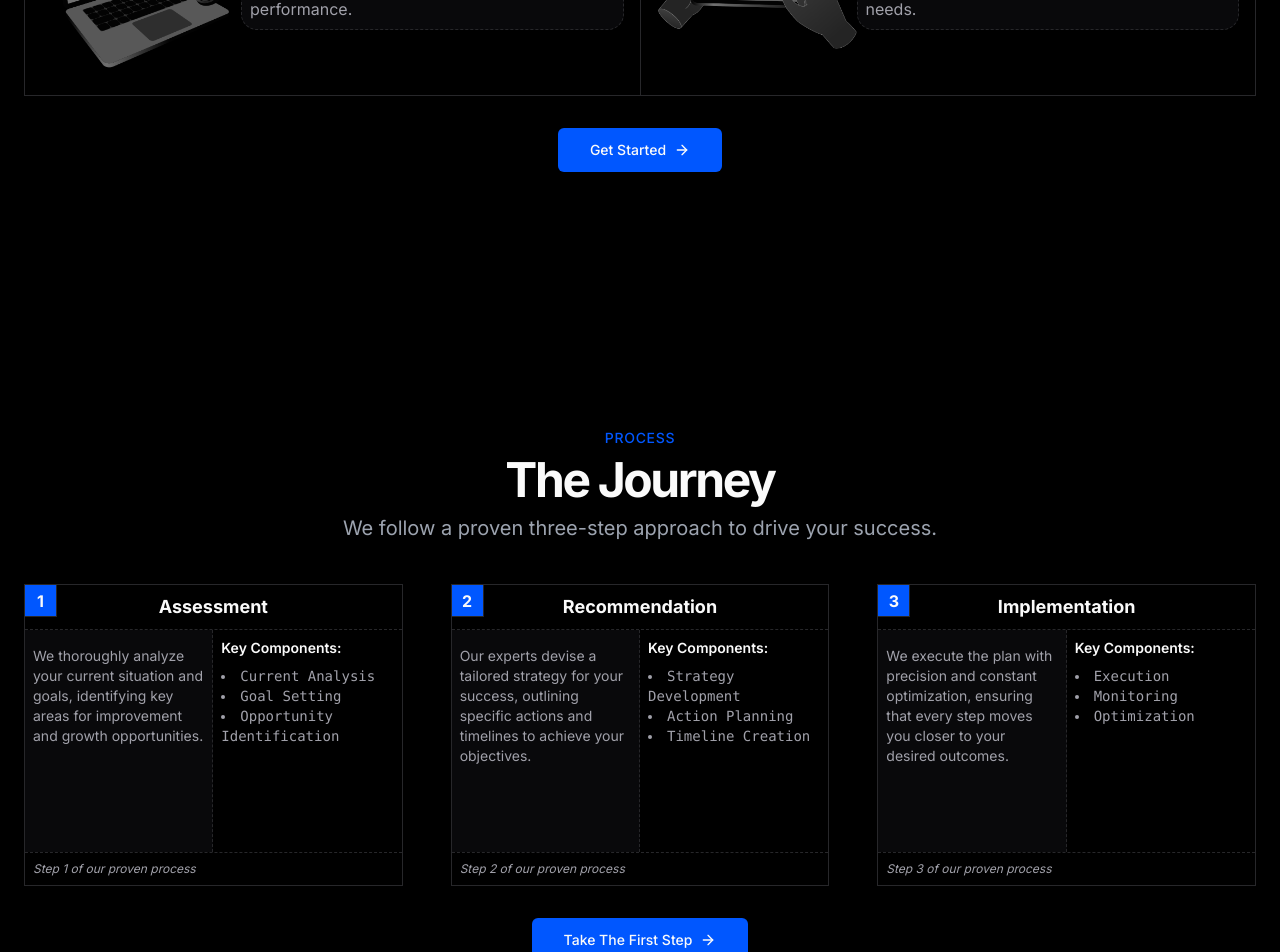
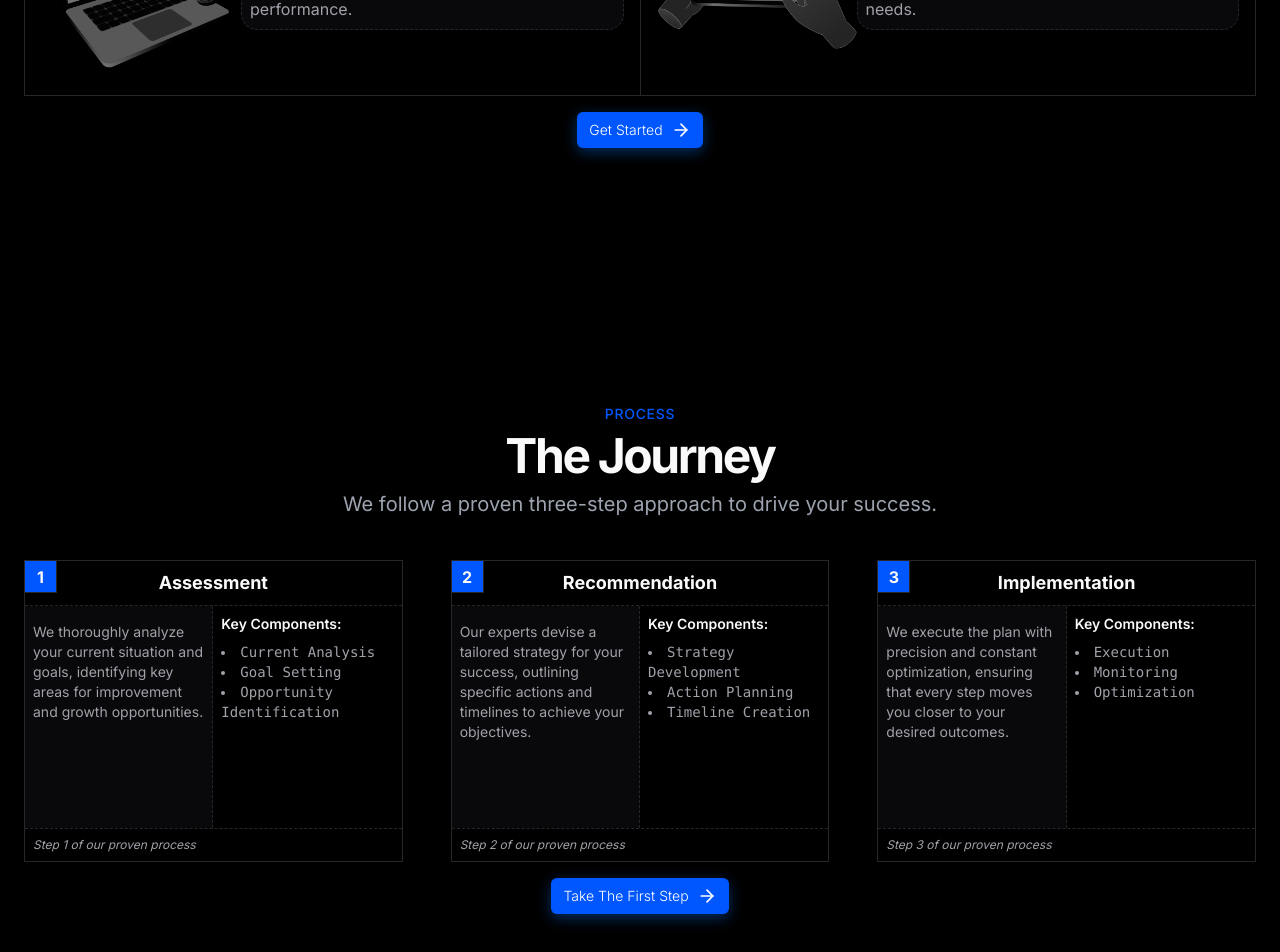
Before and after one commit to itsjmendez/allwedoisweb, a Next.js app: page / in a window 1280 px wide. Shown: the part 2700-3652 px from the top of the page. Built offline with nearby package versions, Linux system fonts and the light colour scheme.

Commit message:
styles: update cta button styles

```diff
--- a/components/benefits/benefits.tsx
+++ b/components/benefits/benefits.tsx
@@ -53,8 +53,8 @@ export default function Benefits() {
         <div className="mt-4 text-center">
           <Button
             asChild
-            size="lg"
-            className="mt-4 bg-[rgb(0,87,255)] text-primary hover:bg-primary/90 hover:text-primary-foreground"
+            size="sm"
+            className="shadow-[0_4px_14px_0_rgb(0,118,255,39%)] hover:shadow-[0_6px_20px_rgba(0,118,255,23%)] hover:bg-[rgba(0,118,255,0.9)] py-2 bg-[rgb(0,87,255)] rounded-md text-white font-light transition duration-200 ease-linear tracking-normal"
           >
             <a
               href="mailto:example@example.com?subject=Inquiry&body=Hi%2C%0D%0A%0D%0A%5BTell%20us%20about%20your%20vision%20here%5D%0D%0A%0D%0A%5BDetails%20that%20could%20help%20us%20understand%20more%5D%0D%0A1.%20What%27s%20your%20top%20objective%3F%0D%0A2.%20When%20do%20you%20want%20it%20completed%3F%0D%0A3.%20What%27s%20your%20estimated%20investment%20budget%3F%0D%0A%0D%0AThe%20more%20details%20you%20can%20provide%2C%20the%20better%20we%20can%20understand%20your%20needs%20and%20see%20if%20we%27re%20a%20good%20fit.%0D%0A%0D%0AThank%20you%2C%0D%0A%5BYour%20Name%5D"
@@ -62,7 +62,8 @@ export default function Benefits() {
               rel="noopener noreferrer"
               aria-label="Get started by sending an inquiry email"
             >
-              Get Started <ArrowRight size={16} className="ml-2" />
+              Get Started
+              <ArrowRight className="ml-2 h-5 w-5" />
             </a>
           </Button>
         </div>
--- a/components/process/process.tsx
+++ b/components/process/process.tsx
@@ -87,8 +87,8 @@ export default function Component() {
         <div className="mt-4 text-center">
           <Button
             asChild
-            size="lg"
-            className="mt-4 bg-[rgb(0,87,255)] text-primary hover:bg-primary/90 hover:text-primary-foreground"
+            size="sm"
+            className="shadow-[0_4px_14px_0_rgb(0,118,255,39%)] hover:shadow-[0_6px_20px_rgba(0,118,255,23%)] hover:bg-[rgba(0,118,255,0.9)] py-2 bg-[rgb(0,87,255)] rounded-md text-white font-light transition duration-200 ease-linear tracking-normal"
           >
             <a
               href="mailto:example@example.com?subject=Inquiry&body=Hi%2C%0D%0A%0D%0A%5BTell%20us%20about%20your%20vision%20here%5D%0D%0A%0D%0A%5BDetails%20that%20could%20help%20us%20understand%20more%5D%0D%0A1.%20What%27s%20your%20top%20objective%3F%0D%0A2.%20When%20do%20you%20want%20it%20completed%3F%0D%0A3.%20What%27s%20your%20estimated%20investment%20budget%3F%0D%0A%0D%0AThe%20more%20details%20you%20can%20provide%2C%20the%20better%20we%20can%20understand%20your%20needs%20and%20see%20if%20we%27re%20a%20good%20fit.%0D%0A%0D%0AThank%20you%2C%0D%0A%5BYour%20Name%5D"
@@ -96,7 +96,8 @@ export default function Component() {
               rel="noopener noreferrer"
               aria-label="Get started by sending an inquiry email"
             >
-              Take The First Step <ArrowRight size={16} className="ml-2" />
+              Take The First Step
+              <ArrowRight className="ml-2 h-5 w-5" />
             </a>
           </Button>
         </div>
```
